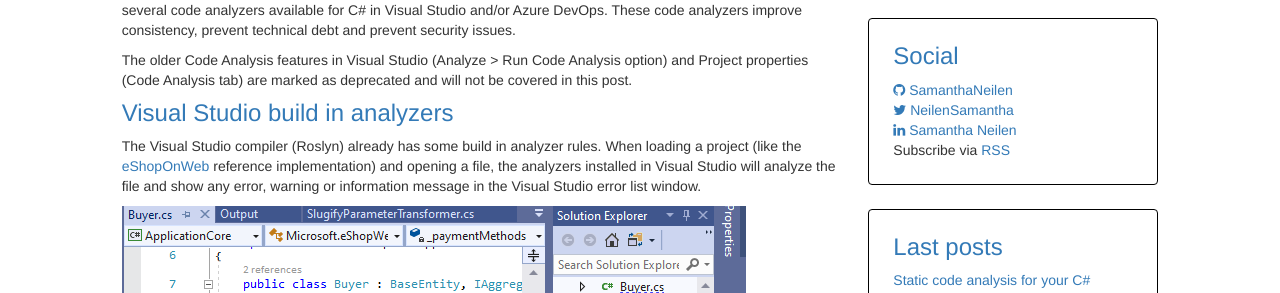
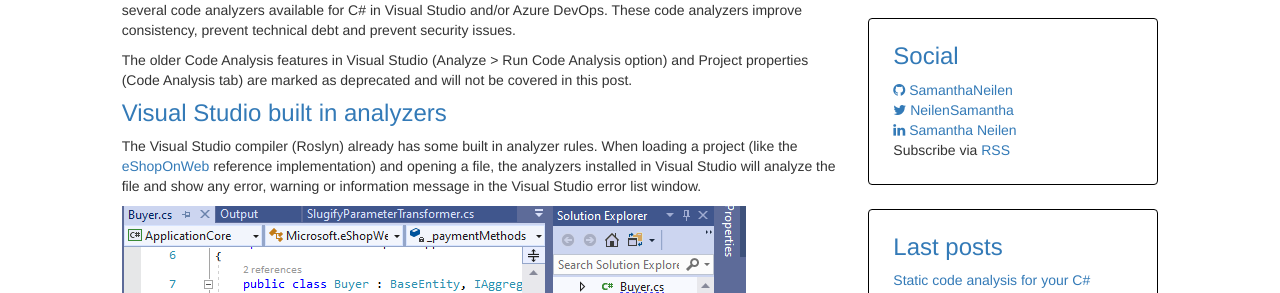
Before and after one commit to SamanthaNeilen/JekyllBlog, a Jekyll site: the page built from BlogJekyll/_posts/2019-05-22-Static-code-analysis-for-your-csharp-projects.markdown, in a window 1280 px wide and 900 px high. Shown: the part 436-729 px from the top of the window. Built offline with Jekyll 4.4.1, drawn with Linux system fonts in a browser that asks for light colours; nearby versions of some CDN libraries.

Commit message:
Fix typo

```diff
--- a/BlogJekyll/_posts/2019-05-22-Static-code-analysis-for-your-csharp-projects.markdown
+++ b/BlogJekyll/_posts/2019-05-22-Static-code-analysis-for-your-csharp-projects.markdown
@@ -10,9 +10,9 @@ Static code analysis analyzes your source code or compiled dll files for certain
 
 The older Code Analysis features in Visual Studio (Analyze > Run Code Analysis option) and Project properties (Code Analysis tab) are marked as deprecated and will not be covered in this post.
 
-### Visual Studio build in analyzers
+### Visual Studio built in analyzers
 
-The Visual Studio compiler (Roslyn) already has some build in analyzer rules. When loading a project (like the [eShopOnWeb](https://github.com/dotnet-architecture/eShopOnWeb) reference implementation) and opening a file, the analyzers installed in Visual Studio will analyze the file and show any error, warning or information message in the Visual Studio error list window.
+The Visual Studio compiler (Roslyn) already has some built in analyzer rules. When loading a project (like the [eShopOnWeb](https://github.com/dotnet-architecture/eShopOnWeb) reference implementation) and opening a file, the analyzers installed in Visual Studio will analyze the file and show any error, warning or information message in the Visual Studio error list window.
 
 ![[Default style messages]]({{"/assets/images/20190622/Default-style-messages.png" | relative_url }})
 
```
